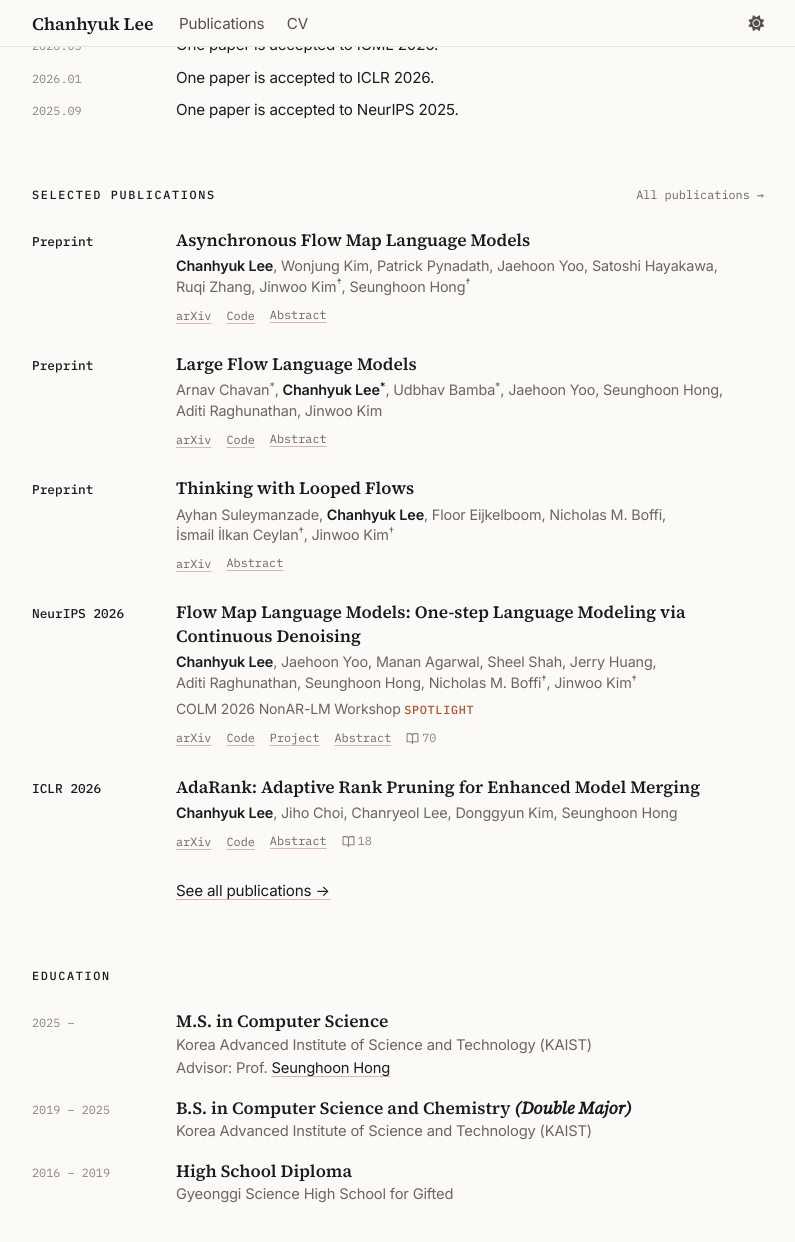
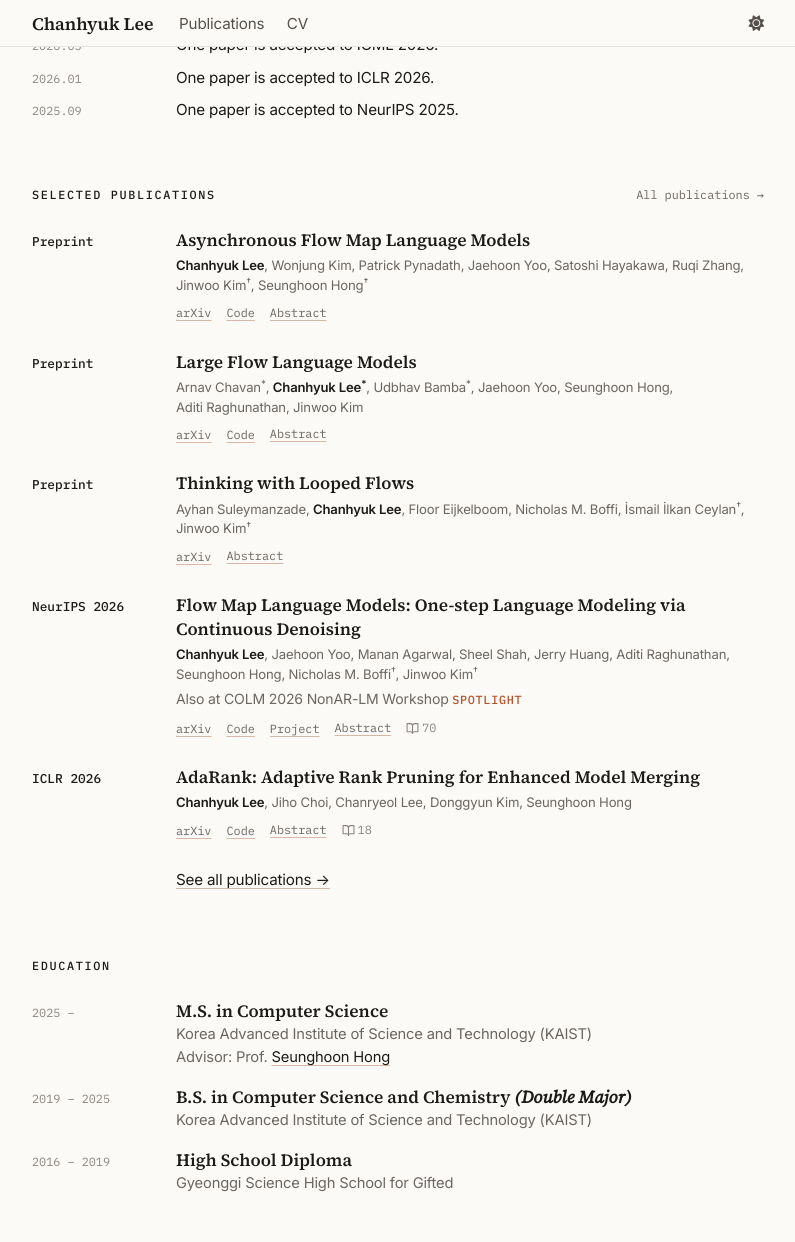
Before and after one commit to david3684/david3684.github.io, a Jekyll site: the page built from _pages/about.md, in a window 1280 px wide and 1400 px high, scrolled down 648 px. Shown: the top 1242 px of the window, without its empty margins (242-1037 px from the left). Built offline with Jekyll 4.4.1, drawn with Linux system fonts in a browser that asks for light colours; some web fonts are replaced.

Commit message:
Mark workshop-only papers, prefix secondary venue with "Also at", smaller author line
Co-Authored-By: Claude Fable 5.2 <noreply@anthropic.com>

```diff
--- a/_includes/pub-item.html
+++ b/_includes/pub-item.html
@@ -7,6 +7,8 @@
   <div class="pub-meta">
     {% if pub.venue_full or pub.venue_abbr %}
     <span class="pub-meta-line pub-meta-line--venue">{{ pub.venue_abbr | default: pub.venue_full }} {{ pub.date | date: "%Y" }}</span>
+    {% comment %} a paper that appeared only at a workshop of this venue {% endcomment %}
+    {% if pub.workshop and pub.workshop_venue_abbr == nil %}<span class="pub-meta-line">Workshop</span>{% endif %}
     {% elsif pub.venue %}
     <span class="pub-meta-line pub-meta-line--venue">{{ pub.venue }}</span>
     {% endif %}
@@ -25,7 +27,7 @@
 
     {% comment %} workshop track and award; a second venue is spelled out in full {% endcomment %}
     {% if pub.workshop or pub.award %}
-    <div class="pub-track">{% if pub.workshop_venue_abbr %}{{ pub.workshop_venue_abbr }} {{ pub.workshop_venue_year }} {% endif %}{{ pub.workshop }}{% if pub.award %}<span class="pub-award-label">{{ pub.award }}</span>{% endif %}</div>
+    <div class="pub-track">{% if pub.workshop_venue_abbr %}Also at {{ pub.workshop_venue_abbr }} {{ pub.workshop_venue_year }} {% endif %}{{ pub.workshop }}{% if pub.award %}<span class="pub-award-label">{{ pub.award }}</span>{% endif %}</div>
     {% endif %}
 
     <div class="pub-links">
--- a/_sass/layout/_redesign.scss
+++ b/_sass/layout/_redesign.scss
@@ -460,8 +460,8 @@ body {
 }
 
 .pub-authors {
-  font-size: 0.9rem;
-  line-height: 1.45;
+  font-size: 0.82rem;
+  line-height: 1.5;
   margin-bottom: 0.25rem;
   color: var(--rd-muted);
 
```
